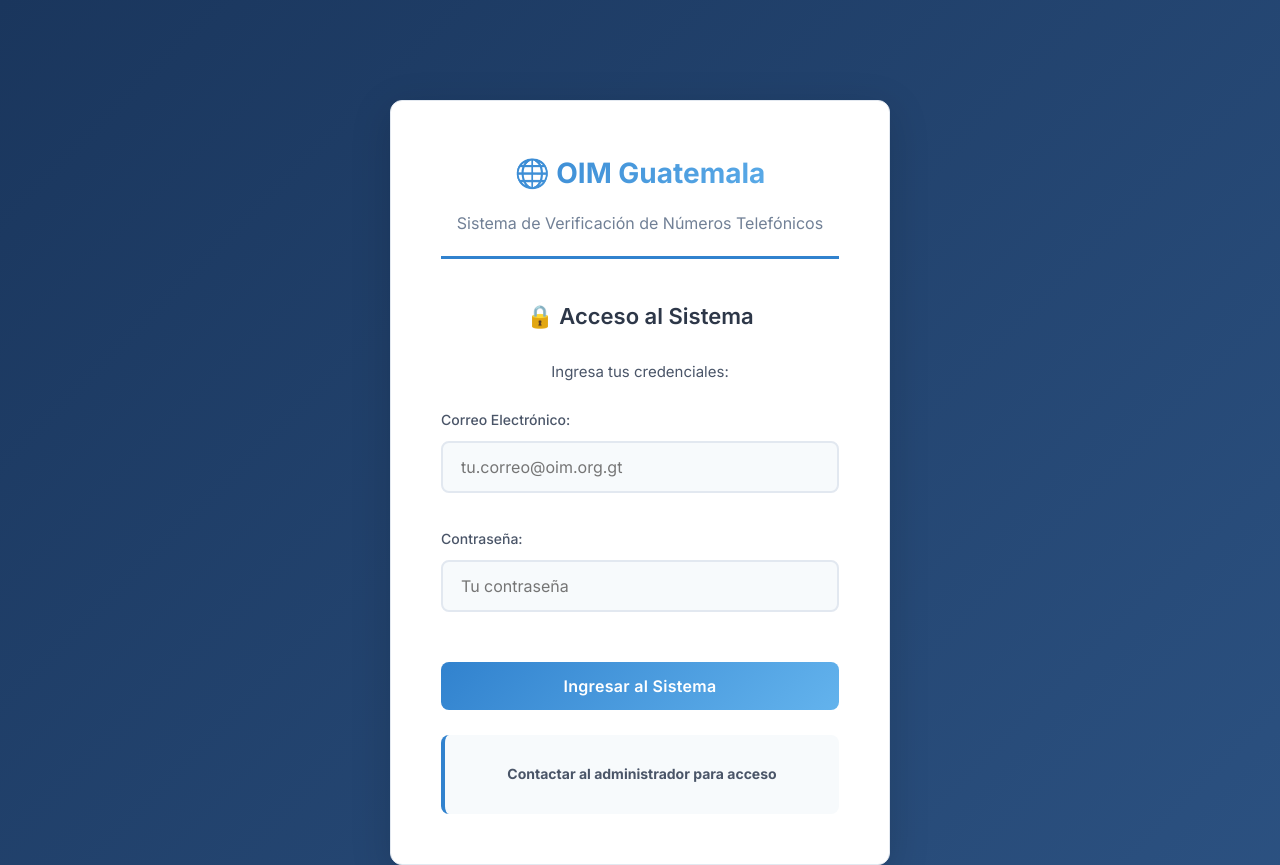
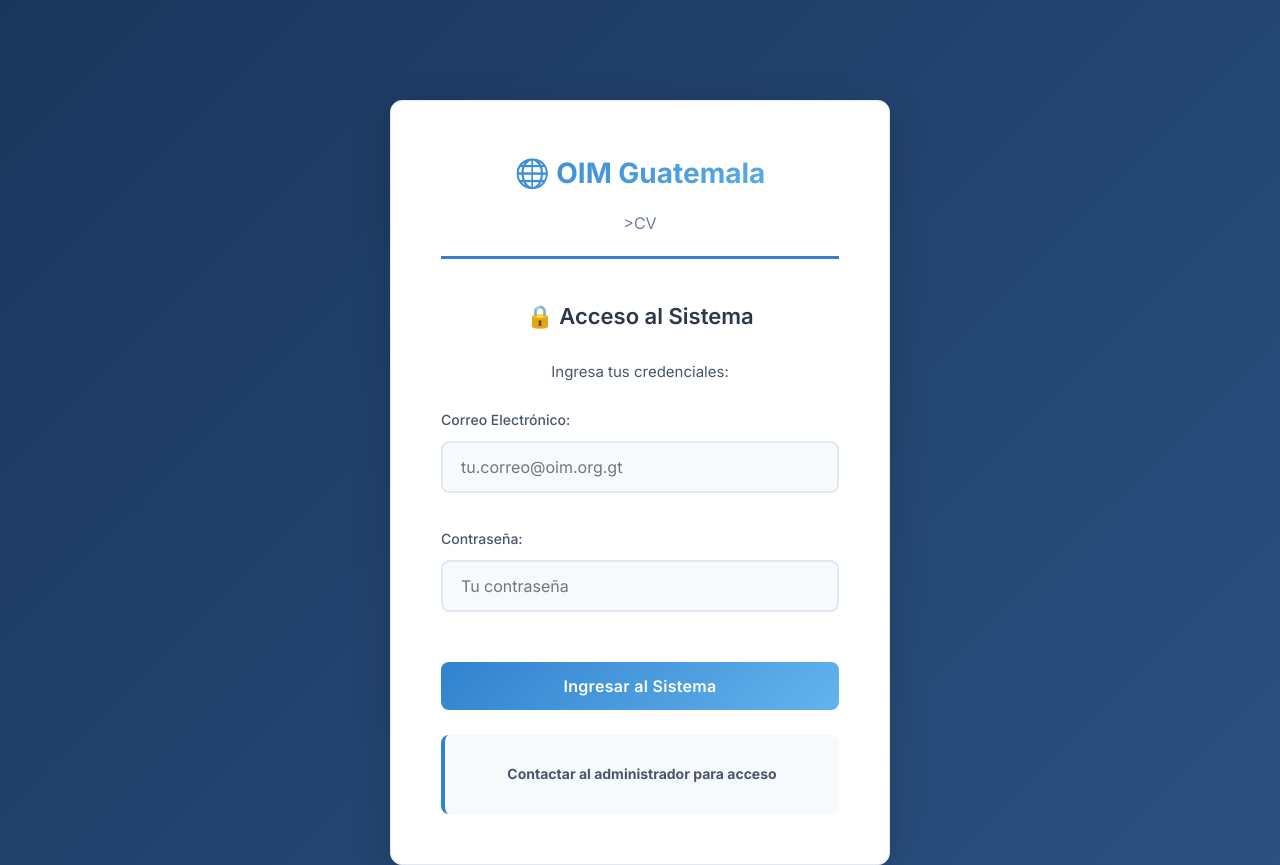
Before and after one commit to mrodasl/verificador-numeros, a website: page index.html in a window 1280 px wide. Shown: the top 865 px of the page. Drawn offline with Linux system fonts and the light colour scheme.

Commit message:
Update index.html

```diff
--- a/index.html
+++ b/index.html
@@ -13,7 +13,7 @@
         <div class="login-box">
             <div class="logo">
                 <h2>🌐 OIM Guatemala</h2>
-                <p>Sistema de Verificación de Números Telefónicos</p>
+                <p>>CV</p>
             </div>
 
             <div class="login-form">
```
